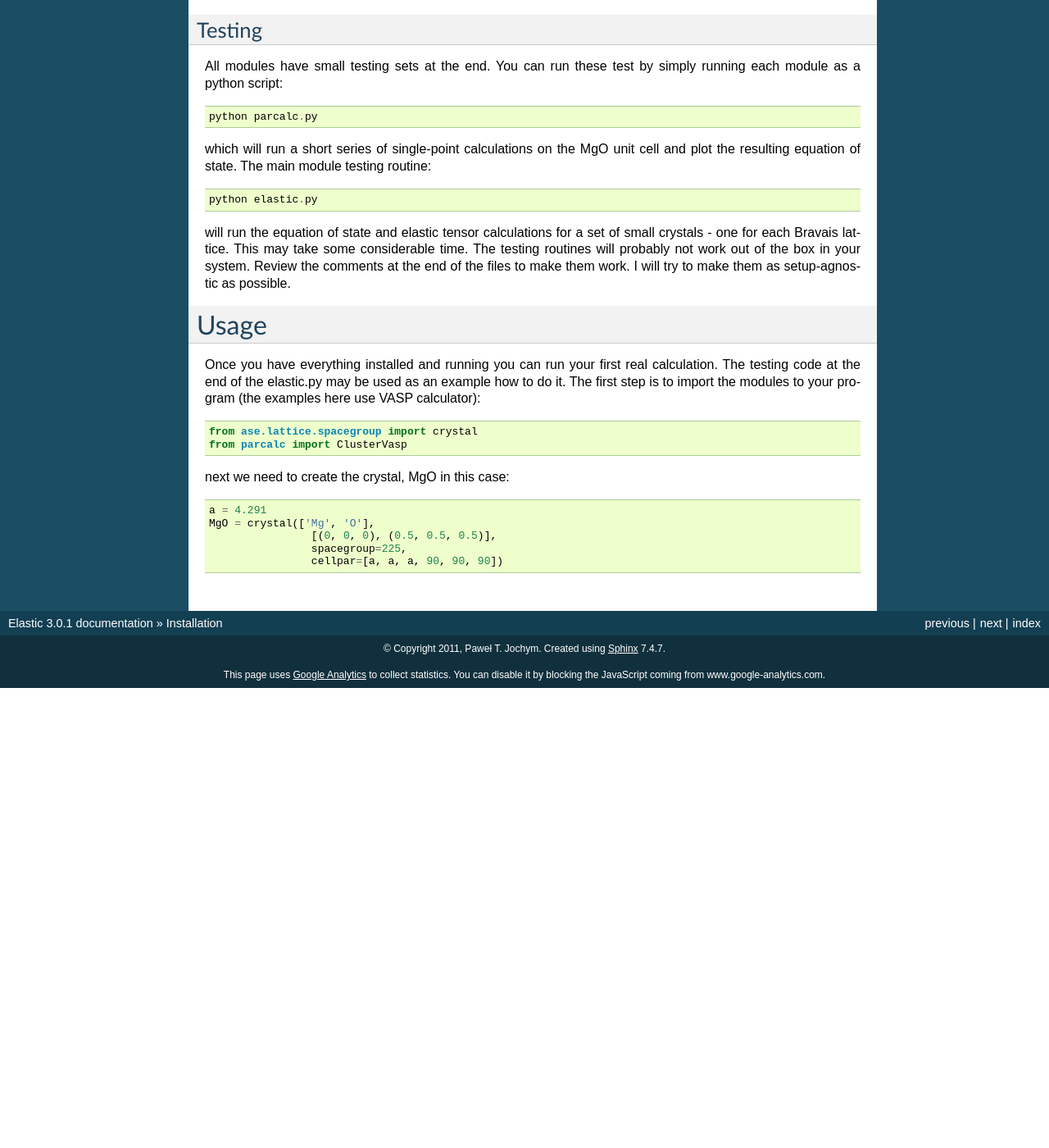
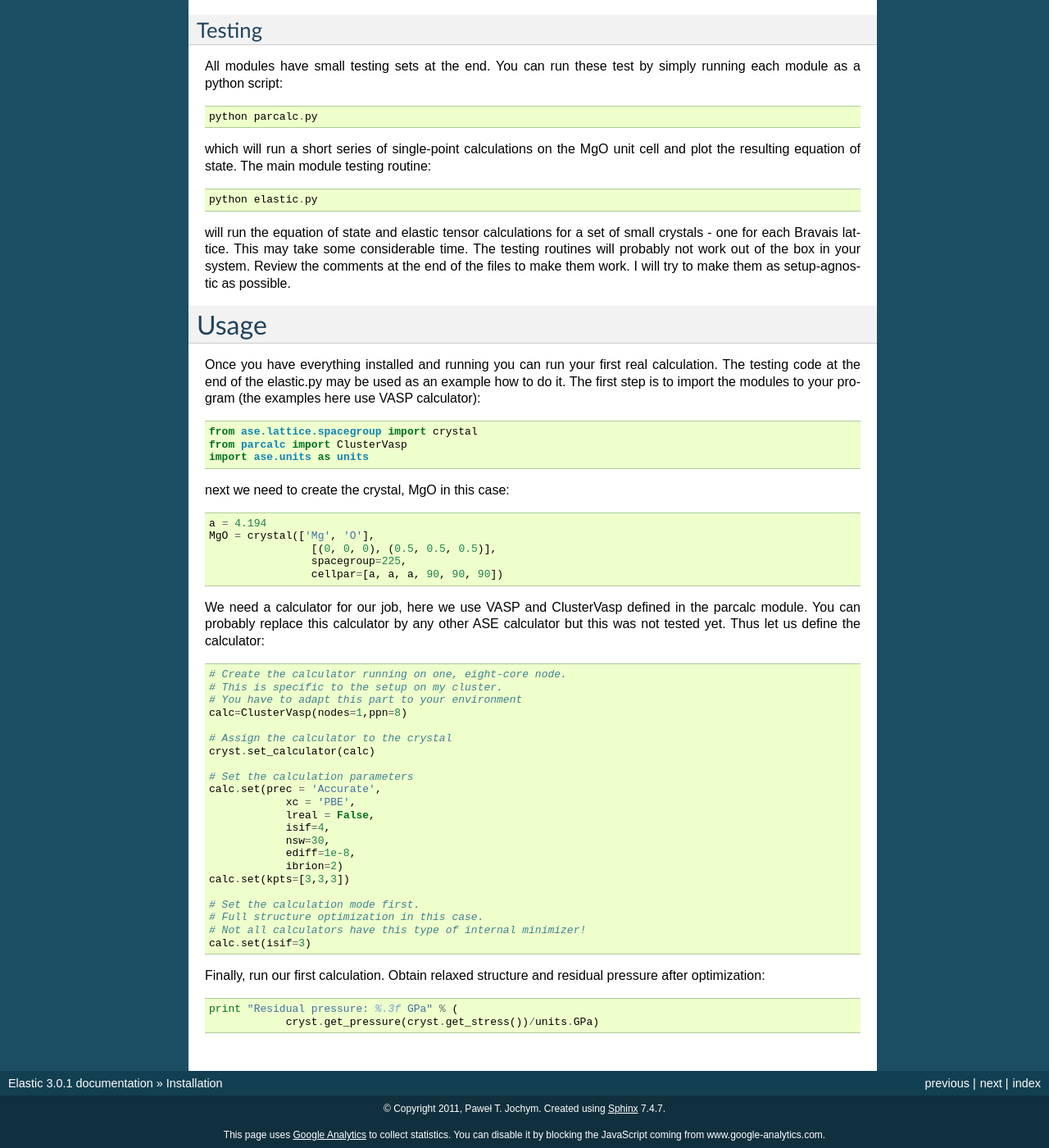
Before and after one commit to jochym/Elastic, a Sphinx documentation site: the page built from doc/source/usage.rst, in a window 1280 px wide and 1400 px high, scrolled down 417 px. Shown: the whole window at 82% size. Built offline with Sphinx 7.4.7, drawn with Linux system fonts in a browser that asks for light colours; comment, search, counter and statistics services are not loaded; before the commit the page ends 1256 px from its top, so only the background shows below that.

Commit message:
Next part of usage. Google +1 button.

```diff
--- a/doc/source/_templates/layout.html
+++ b/doc/source/_templates/layout.html
@@ -15,6 +15,14 @@
   })();
 
 </script>
+<script type="text/javascript" src="https://apis.google.com/js/plusone.js">
+  {lang: 'en-GB'}
+</script>
+{% endblock %}
+
+{% block sidebar2 %}
+{{ super() }}
+<g:plusone></g:plusone>
 {% endblock %}
 
 {% block footer %}
--- a/doc/source/usage.rst
+++ b/doc/source/usage.rst
@@ -51,11 +51,45 @@ program (the examples here use VASP calculator)::
 
     from ase.lattice.spacegroup import crystal
     from parcalc import ClusterVasp
+    import ase.units as units
 
 next we need to create the crystal, MgO in this case::
 
-    a = 4.291
+    a = 4.194
     MgO = crystal(['Mg', 'O'],
                     [(0, 0, 0), (0.5, 0.5, 0.5)],
                     spacegroup=225,
                     cellpar=[a, a, a, 90, 90, 90])
+
+We need a calculator for our job, here we use VASP and ClusterVasp defined
+in the parcalc module. You can probably replace this calculator by any other ASE
+calculator but this was not tested yet. Thus let us define the calculator::
+
+    # Create the calculator running on one, eight-core node.
+    # This is specific to the setup on my cluster.
+    # You have to adapt this part to your environment
+    calc=ClusterVasp(nodes=1,ppn=8)
+
+    # Assign the calculator to the crystal
+    cryst.set_calculator(calc)
+
+    # Set the calculation parameters
+    calc.set(prec = 'Accurate',
+                xc = 'PBE',
+                lreal = False,
+                isif=4,
+                nsw=30,
+                ediff=1e-8,
+                ibrion=2)
+    calc.set(kpts=[3,3,3])
+
+    # Set the calculation mode first.
+    # Full structure optimization in this case.
+    # Not all calculators have this type of internal minimizer!
+    calc.set(isif=3)
+
+Finally, run our first calculation. Obtain relaxed structure and
+residual pressure after optimization::
+
+    print "Residual pressure: %.3f GPa" % (
+                cryst.get_pressure(cryst.get_stress())/units.GPa)
```
Also changed, not shown: doc/source/index.rst (+14 -8 lines).
